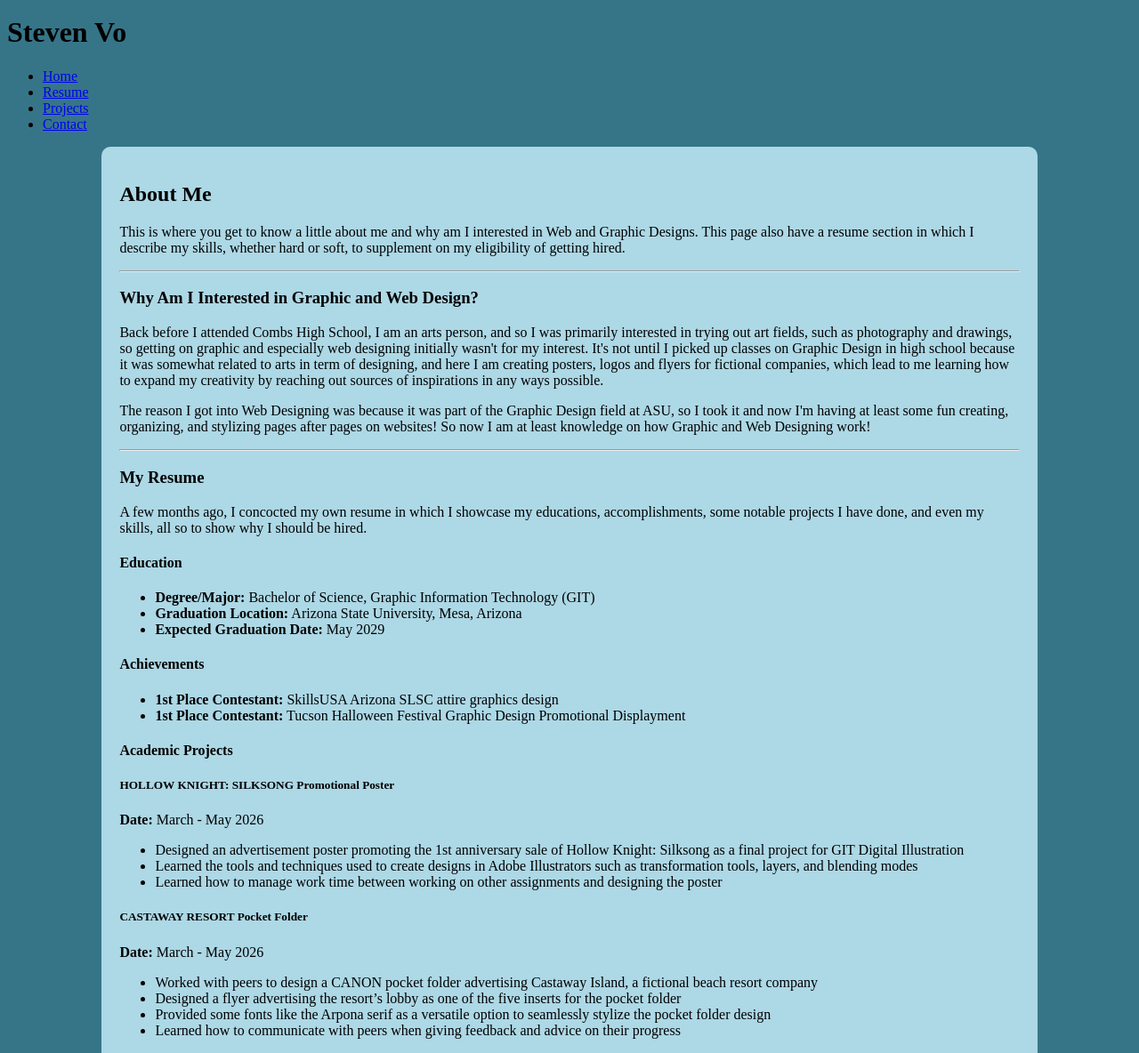
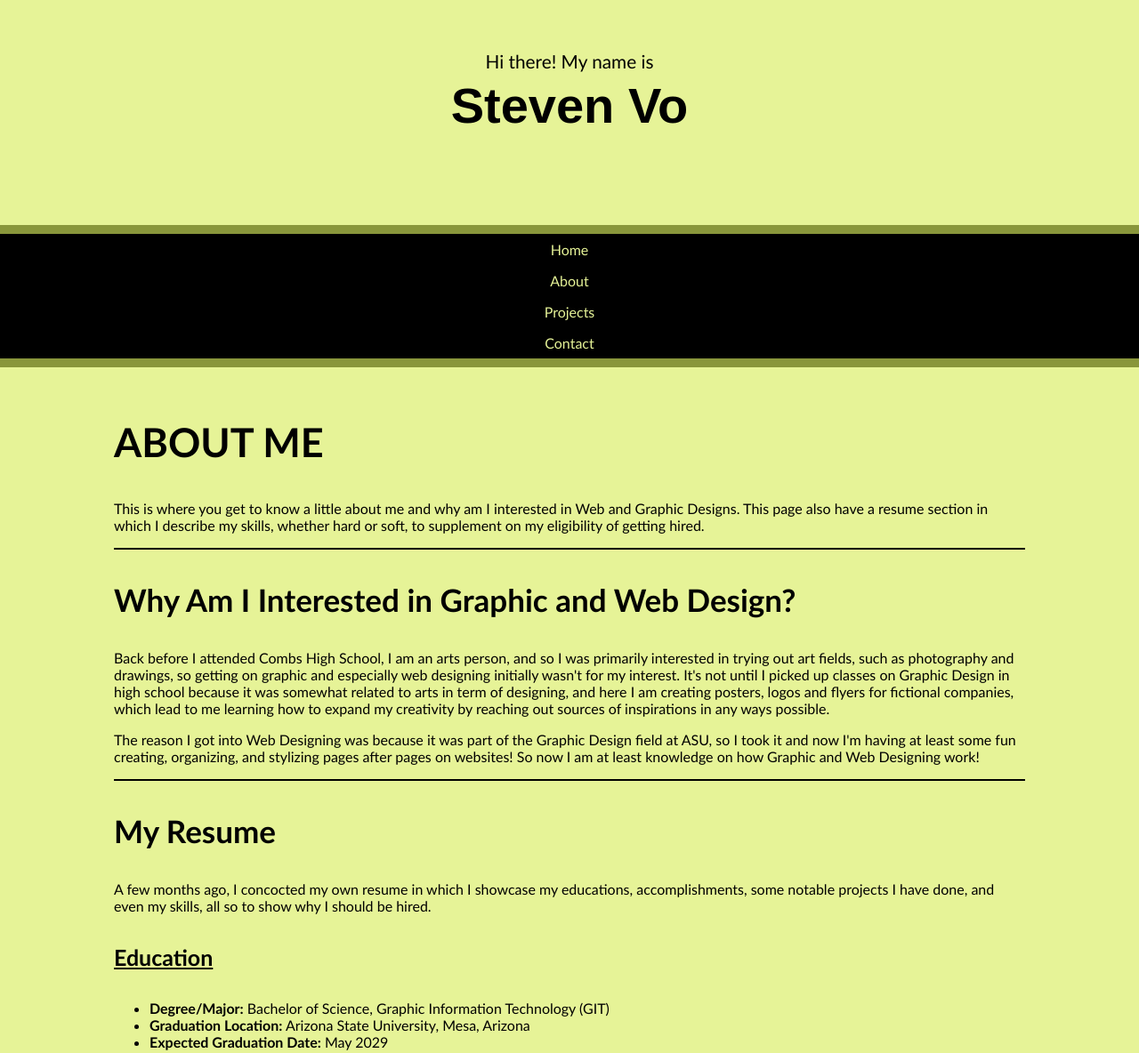
Before and after one commit to stevenqv/Vo_Portfolio_215GIT, a plain HTML site: page about.html in a window 1280 px wide. Shown: the part 29-1213 px from the top of the page at 89% size. Drawn offline with Linux system fonts and the light colour scheme.

Commit message:
Provided the Basics of CSS
Still not complete; need to work extensively on it

```diff
--- a/resume.html
+++ b/about.html
@@ -14,7 +14,7 @@
     <nav>
         <ul>
             <li><a href="index.html">Home</a></li>
-            <li><a href="resume.html">Resume</a></li>
+            <li><a href="about.html">About</a></li>
             <li><a href="projects.html">Projects</a></li>
             <li><a href="contact.html">Contact</a></li>
         </ul>
@@ -51,7 +51,7 @@
                 <h4>Academic Projects</h4>
                 <section>
                     <h5>HOLLOW KNIGHT: SILKSONG Promotional Poster</h5>
-                    <p><strong>Date:</strong> March - May 2026</p>
+                    <p class="date"><strong>Date:</strong> March - May 2026</p>
                     <ul>
                         <li>Designed an advertisement poster promoting the 1st anniversary sale of Hollow Knight: Silksong as a final project for GIT Digital Illustration</li>
                         <li>Learned the tools and techniques used to create designs in Adobe Illustrators such as transformation tools, layers, and blending modes</li>
@@ -60,7 +60,7 @@
                 </section>
                 <section>
                     <h5>CASTAWAY RESORT Pocket Folder</h5>
-                    <p><strong>Date:</strong> March - May 2026</p>
+                    <p class="date"><strong>Date:</strong> March - May 2026</p>
                     <ul>
                         <li>Worked with peers to design a CANON pocket folder advertising Castaway Island, a fictional beach resort company</li>
                         <li>Designed a flyer advertising the resort’s lobby as one of the five inserts for the pocket folder</li>
--- a/style.css
+++ b/style.css
@@ -1,11 +1,110 @@
+/*============== MOBILE FIRST =================*/
+
 body {
-    background-color: #367588;
+    background-color: #e6f397;
+    font-family: 'Gill Sans', 'Gill Sans MT', Calibri, 'Trebuchet MS', sans-serif;
+    margin:0px;
 }
 
+img {
+  display: block;
+  width: 100%;
+  height: auto;
+}
+
+/*=======Header========*/
+
+header {
+    text-align: center;
+    padding: 4rem 2rem 4rem 2rem;
+}
+
+header p {
+    margin-bottom: -2rem;
+    font-size: 1.3rem;
+}
+
+h1 {
+    font-family:Arial, Helvetica, sans-serif;
+    font-size: 3.5rem;
+}
+
+/*=======Navigation========*/
+
+nav{
+    border-bottom: 10px solid #89963b;
+    border-top: 10px solid #89963b;
+}
+
+nav ul{
+    display: flex;
+    list-style: none;
+    margin: 0px;
+    padding: 0px;
+    flex-direction: column;
+    background-color: black;
+}
+
+nav a{
+    text-align: center;
+    text-decoration: none;
+    display:block;
+    color: #e6f397;
+    padding: 0.5rem 1rem 0.5rem 1rem;
+}
+
+nav a:hover {
+  background-color: #e6f397;
+  color: black;
+}
+
+/*=======Main Content========*/
 main {
-    background-color: lightblue;
     width: 80%;
     margin: 0 auto;
     padding: 20px;
     border-radius: 10px;
 }
+
+main hr {
+    border: 1px solid black;
+}
+
+h2 {
+    font-size: 45px;
+    text-transform: uppercase;
+}
+
+h3 {
+    font-size: 35px;;
+}
+
+h4{
+    font-size: 25px;
+    text-decoration: underline
+}
+
+h5{
+    font-size: 18px;
+    text-align: center;
+}
+
+.date {
+    text-align: center;
+    font-style: italic;
+    margin-top: -1.5rem;
+    font-size: 14px;
+}
+
+/*=======Card-Row========*/
+
+
+
+/*=======Footer========*/
+
+footer{
+    text-align: center;
+    font-style: oblique;
+}
+
+/*============== MEDIA QUERY #1 =================*/
```
Also changed, not shown: contact.html (+16 -4 lines), index.html (+4 -2 lines), projects.html (+3 -2 lines).
